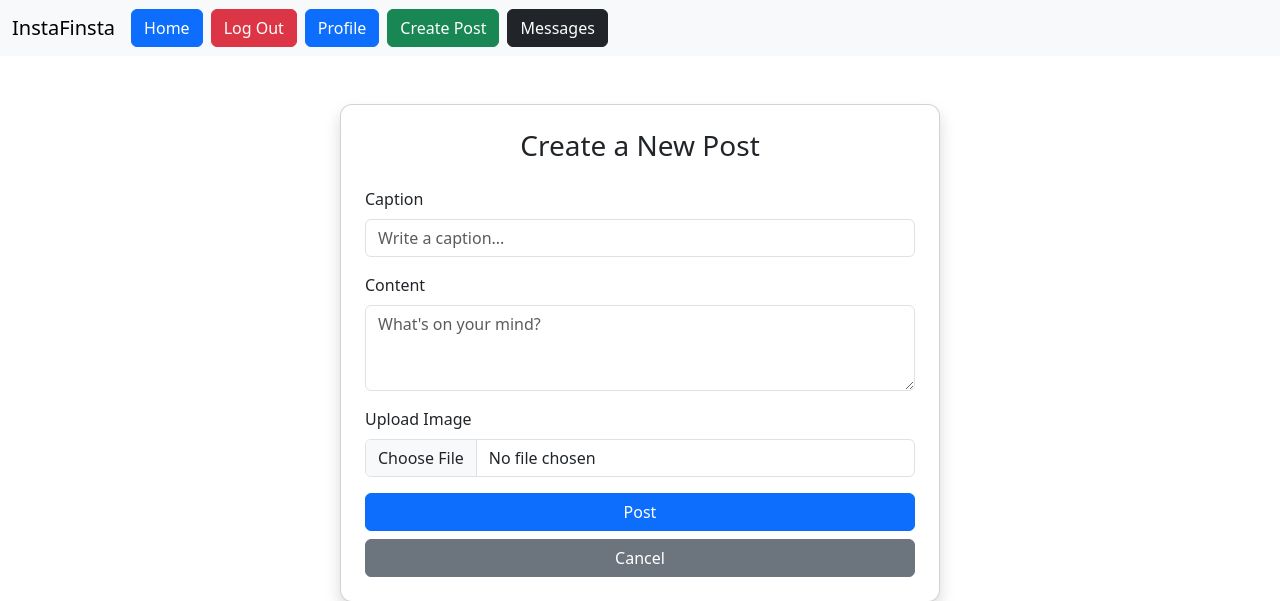
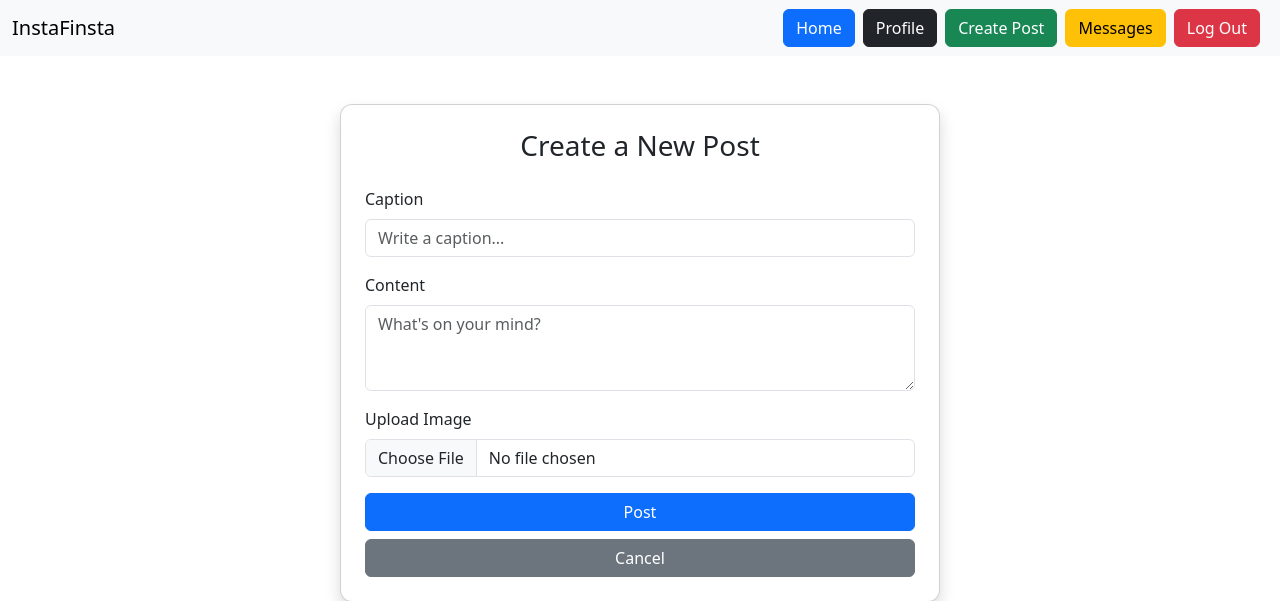
Before and after one commit to 1155-boni/network, a Django app: page /post/ in a window 1280 px wide. Shown: the top 601 px of the page. Run offline with Django 5.2, Linux system fonts and the light colour scheme; the visitor is signed in with stand-in values (Sample User, id 1).

Commit message:
style the nav

```diff
--- a/instafinsta/templates/base.html
+++ b/instafinsta/templates/base.html
@@ -8,33 +8,31 @@
 <body>
     <nav class="navbar navbar-expand-lg navbar-light bg-light">
         <div class="container-fluid">
-            <a class="navbar-brand" href="#">InstaFinsta</a>
+            <a class="navbar-brand" href="{% url 'home' %}">InstaFinsta</a>
             <div class="collapse navbar-collapse" id="navbarNav">
-                <ul class="navbar-nav">
+                <ul class="navbar-nav ms-auto">
                     <li class="nav-item">
-                        <a class="btn btn-primary" href="{% url 'home' %}" role="button">Home</a>
+                        <a class="btn btn-primary me-2" href="{% url 'home' %}">Home</a>
                     </li>
                     {% if not request.user.is_authenticated %}
                         <li class="nav-item">
-                            <a class="btn btn-primary ms-2" href="{% url 'signup' %}">Sign Up</a>
+                            <a class="btn btn-success me-2" href="{% url 'signup' %}">Sign Up</a>
                         </li>
                         <li class="nav-item">
-                            <a class="btn btn-link ms-2" href="{% url 'login' %}">Log In</a>
+                            <a class="btn btn-outline-primary me-2" href="{% url 'login' %}">Log In</a>
                         </li>
                     {% else %}
                         <li class="nav-item">
-                            <a class="btn btn-danger ms-2" href="{% url 'logout' %}">Log Out</a>
+                            <a class="btn btn-dark me-2" href="{% url 'profile' %}">Profile</a>
                         </li>
                         <li class="nav-item">
-                            <a class="btn btn-primary ms-2" href="{% url 'profile' %}">
-                                Profile
-                            </a>
+                            <a class="btn btn-success me-2" href="{% url 'create_post' %}">Create Post</a>
                         </li>
                         <li class="nav-item">
-                            <a class="btn btn-success ms-2" href="{% url 'create_post' %}">Create Post</a>
+                            <a class="btn btn-warning me-2" href="{% url 'inbox' %}">Messages</a>
                         </li>
                         <li class="nav-item">
-                            <a class="btn btn-dark ms-2" href="{% url 'inbox' %}">Messages</a>
+                            <a class="btn btn-danger me-2" href="{% url 'logout' %}">Log Out</a>
                         </li>
                     {% endif %}
                 </ul>
@@ -46,6 +44,6 @@
         {% block content %}{% endblock %}
     </div>
 
-    <script src="https://cdn.jsdelivr.net/npm/bootstrap@5.3.0/dist/js/bootstrap.bundle.min.js"></script>
+    <script src="https://cdn.jsdelivr.net/npm/bootstrap@5.3.7/dist/js/bootstrap.bundle.min.js"></script>
 </body>
 </html>
```
